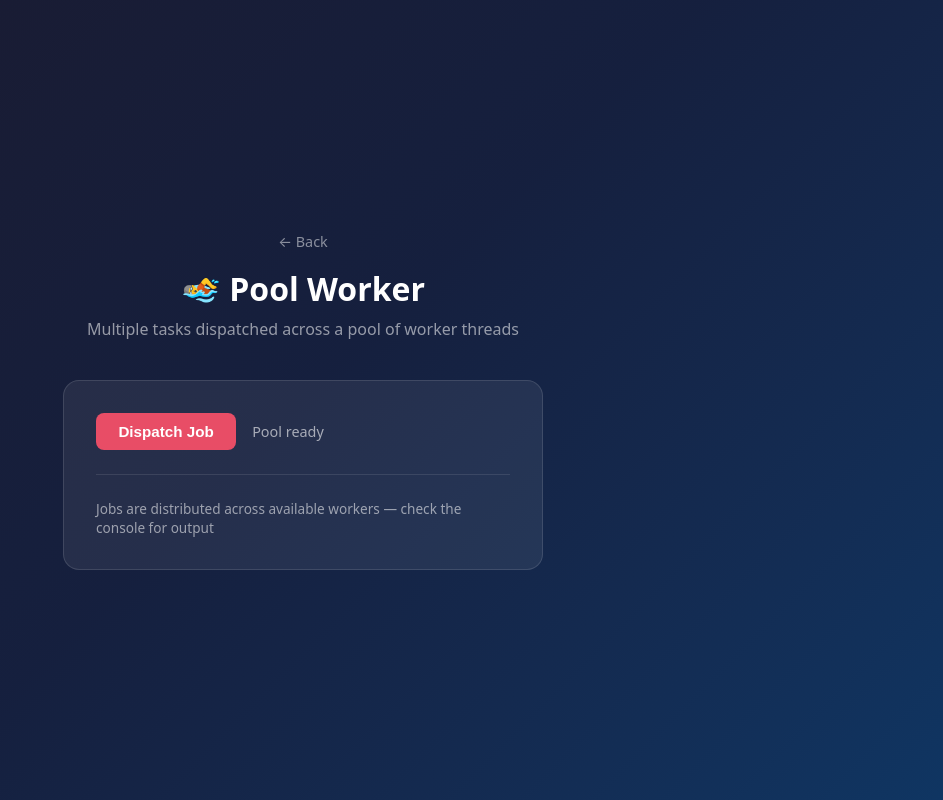
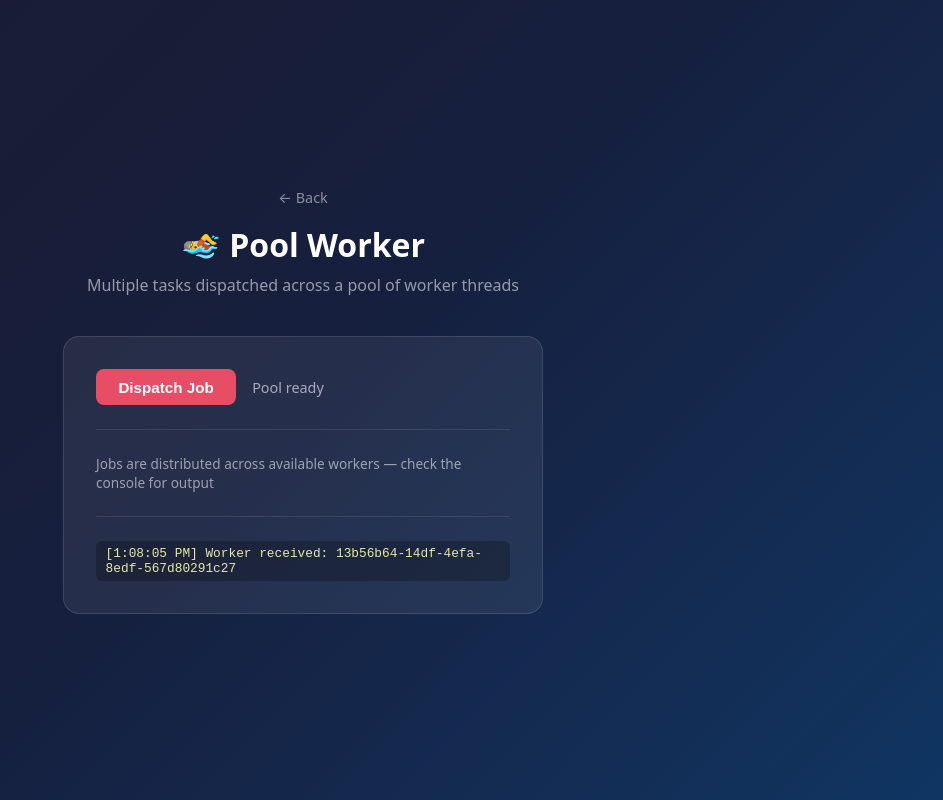
Before and after one commit to marcopollacci/web-worker-angular-example, an Angular app: page /pool-worker in a window 1280 px wide. Both pictures are taken after a click on the button "Dispatch Job". Shown: the whole page, without its empty margins (337-1280 px from the left). Built offline with nearby package versions, Linux system fonts and the light colour scheme.

Commit message:
refactor: :recycle: Enhance logging in worker components and improve observable completion logic

```diff
--- a/src/app/components/pool-worker/pool-worker.component.html
+++ b/src/app/components/pool-worker/pool-worker.component.html
@@ -28,7 +28,9 @@
     <hr />
     <ul>
       @for (log of logs(); track log) {
-        <li>{{ log }}</li>
+        <li [attr.data-start]="log.includes('received') || undefined">
+          {{ log }}
+        </li>
       }
     </ul>
   }
--- a/src/app/components/pool-worker/pool-worker.component.scss
+++ b/src/app/components/pool-worker/pool-worker.component.scss
@@ -16,5 +16,8 @@ ul {
     padding-inline: 0.6rem;
     background: oklch(0% 0 0 / 0.25);
     border-radius: 0.375rem;
+    &[data-start] {
+      color: oklch(91.32% 0.07985 107.91);
+    }
   }
 }
--- a/src/app/services/worker-poll.service.ts
+++ b/src/app/services/worker-poll.service.ts
@@ -24,7 +24,6 @@ export class WorkerPoolService {
     return new Observable((observer) => {
       worker.onmessage = ({ data }: MessageEvent<string>) => {
         observer.next(data);
-        observer.complete();
         this.#increaseWorkerPool(worker);
       };
       worker.onerror = (error) => observer.error(error);
--- a/src/app/services/worker-test.service.ts
+++ b/src/app/services/worker-test.service.ts
@@ -16,8 +16,10 @@ export class WorkerTestService {
   doHeavyWork(data: string): Observable<string> {
     return new Observable((observer) => {
       this.#worker.onmessage = ({ data }: MessageEvent<string>) => {
-        observer.next(data);
-        observer.complete();
+        if (data.includes('done')) {
+          observer.next(data);
+          observer.complete();
+        }
       };
       this.#worker.onerror = (error) => observer.error(error);
       this.#worker.postMessage(data);
--- a/src/app/services/worker-test.worker.ts
+++ b/src/app/services/worker-test.worker.ts
@@ -1,7 +1,7 @@
 /// <reference lib="webworker" />
 
 addEventListener('message', ({ data }) => {
-  console.log('🚀 ~ addEventListener ~ data:', data);
+  postMessage(`Worker received: ${data}`);
   heavyTask();
   postMessage(`done "${data}" task`);
 });
```
